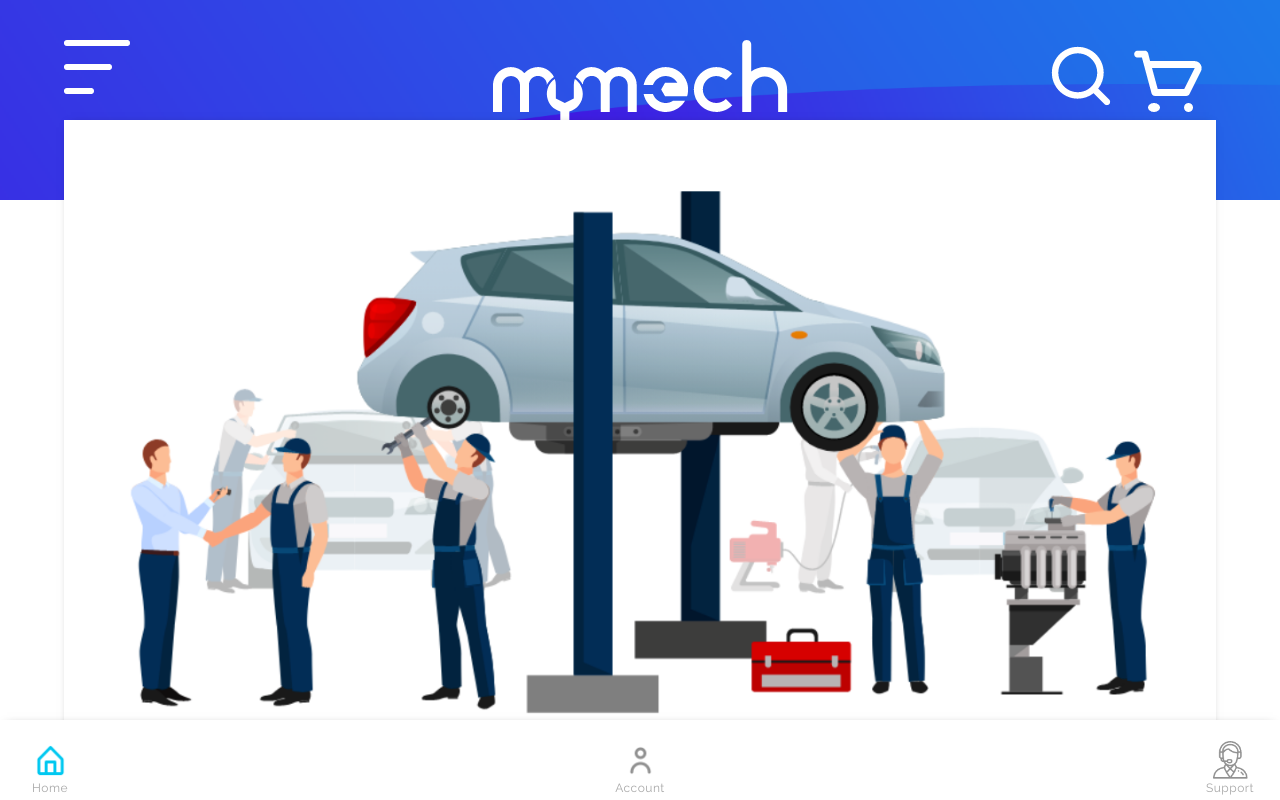
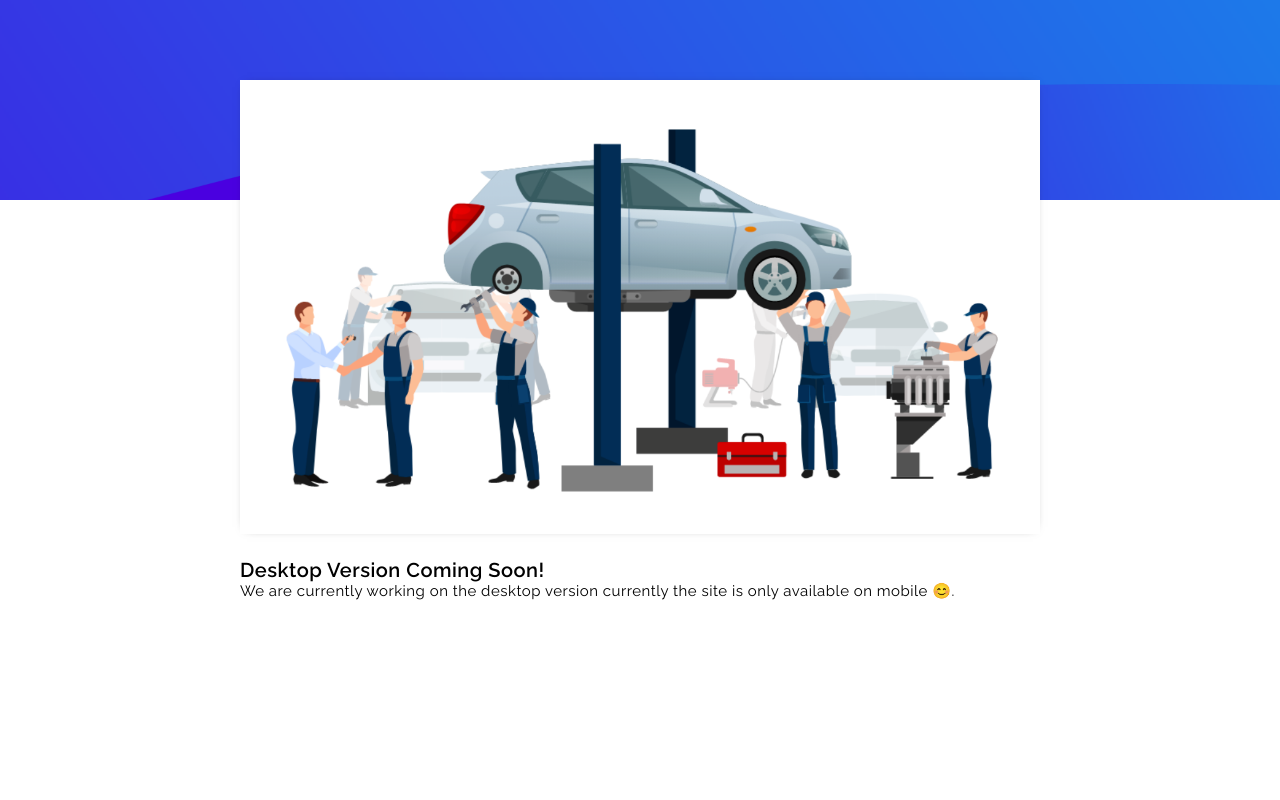
Before and after one commit to Janice-M/frontmech, a React (Create React App) app: page / in a window 1280 px wide. Shown: the top 800 px of the page. Built offline with nearby package versions, Linux system fonts and the light colour scheme.

Commit message:
Hide desktop view for now

```diff
--- a/src/components/bottomtabs/index.scss
+++ b/src/components/bottomtabs/index.scss
@@ -10,6 +10,10 @@
   height: 10vh;
   box-shadow: $box-shadow;
   background: $color-white;
+
+  @include for-tablet-landscape-up () {
+    display: none;
+  }
 
   .tile-cta {
     height: inherit;
--- /dev/null
+++ b/src/components/desktopTemplate.js
@@ -0,0 +1,26 @@
+import React from 'react';
+
+import { Section, Image, TileCta } from '../common'
+import  ImageAssets from '../res/images/index'
+
+const { homeHero } = ImageAssets
+
+const Home = () => {
+
+  return (
+    <div className='desktop'>
+      <Image className="desktop-hero" src={homeHero[0]} srcSet={homeHero}/>
+      <div className="desktop-caption">
+        <div className="header-styles">Desktop Version Coming Soon!<div>
+        <div className="label-styles">
+          We are currently working on the desktop version
+          currently the site is only available on mobile 😊.
+        </div>
+          </div>
+        </div>
+      </div>
+    </div>
+  );
+};
+
+export default Home;
--- a/src/components/home.js
+++ b/src/components/home.js
@@ -1,8 +1,9 @@
-import React from 'react';
+import React, { Fragment } from 'react';
 import { useHistory } from "react-router-dom";
 
 import { Section, Image, TileCta } from '../common'
 import  ImageAssets from '../res/images/index'
+import DesktopTemplate from './desktopTemplate'
 
 const { homeHero, myCar, service, shop, tints, security, diagnostics } = ImageAssets
 
@@ -22,6 +23,7 @@ const Home = () => {
   let history = useHistory();
 
   return (
+    <Fragment>
       <div className='container home'>
         <Image className="hero" src={homeHero[0]} srcSet={homeHero}/>
         <Section
@@ -56,6 +58,8 @@ const Home = () => {
             }
           />
       </div>
+      <DesktopTemplate />
+    </Fragment>
   );
 };
 
--- a/src/components/index.scss
+++ b/src/components/index.scss
@@ -5,6 +5,33 @@
 
   position: relative;
   z-index: 5;
+
+  @include for-tablet-landscape-up () {
+    display: none;
+  }
+
+}
+
+.desktop {
+  display: none;
+
+  @include for-tablet-landscape-up () {
+    display: block;
+    width: 800px;
+    margin: 0 auto;
+  }
+  .desktop-hero {
+    margin-top: 10vh;
+    width: 800px;
+    box-shadow: $box-shadow;
+  }
+
+  .desktop-caption {
+    margin-top: 20px;
+    .label-styles {
+      text-align: left;
+    }
+  }
 }
 
 .home {
--- a/src/components/navbar/index.scss
+++ b/src/components/navbar/index.scss
@@ -26,11 +26,13 @@
 
     display: flex;
 
+    @include for-tablet-landscape-up () {
+      display: none;
+    }
+
     &--section {
       width: $content-width/3;
       display: flex;
-
-
     }
   }
 
```
Also changed, not shown: package.json (+4 -3 lines), src/common/dropdown/index.js (added, +31 -0 lines), src/components/minor-service.js (added, +76 -0 lines), src/common/dropdown/index.scss (added). Lines whose indentation alone changed are shown as unchanged.
